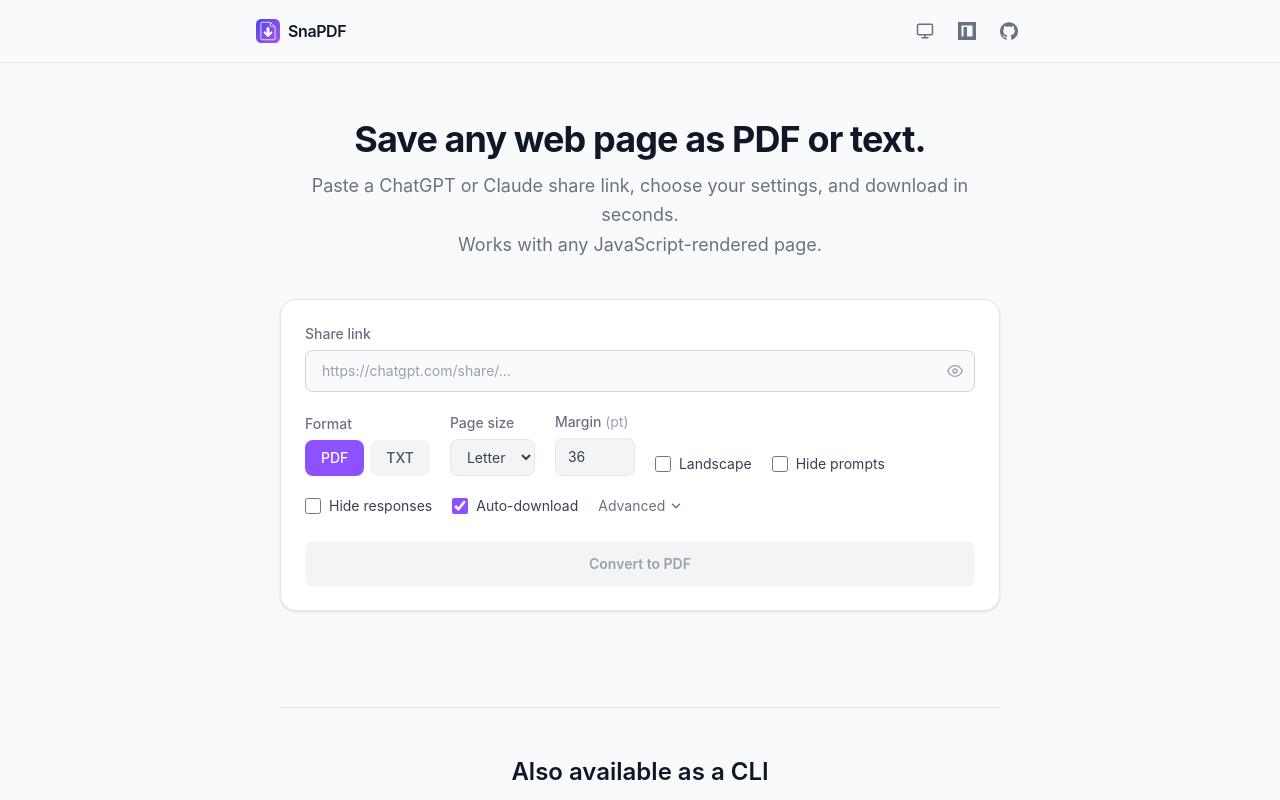
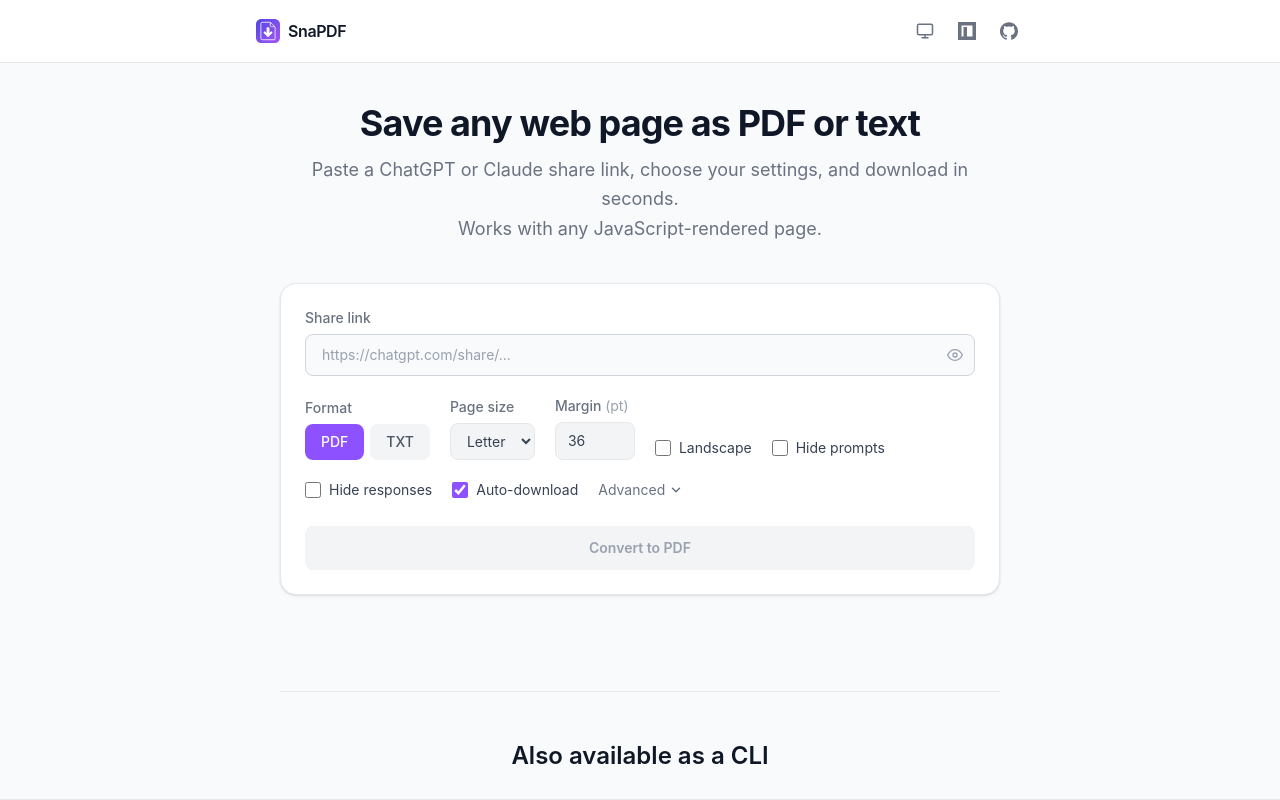
Before and after one commit to jayrdeaton/SnaPDF-Web, a Nuxt app: page / in a window 1280 px wide. Shown: the top 800 px of the page. Built offline with nearby package versions, Linux system fonts and the light colour scheme.

Commit message:
pwa and bfcache improvements

```diff
--- a/nuxt.config.ts
+++ b/nuxt.config.ts
@@ -1,7 +1,8 @@
 import { readFileSync } from 'node:fs'
 
+import tailwindcss from '@tailwindcss/vite'
+
 import type {} from './.nuxt/nuxt.node.d.ts'
-import tailwindcss from '@tailwindcss/vite'
 const pkg: { displayName: string; description: string } = JSON.parse(readFileSync('./package.json', 'utf-8'))
 export default defineNuxtConfig({
   compatibilityDate: '2025-11-01',
--- a/src/app.vue
+++ b/src/app.vue
@@ -1,8 +1,11 @@
 <template>
   <div>
-    <div class="min-h-screen bg-gray-50 dark:bg-zinc-950 text-gray-900 dark:text-zinc-100 flex flex-col transition-colors duration-200">
+    <div class="fixed inset-x-0 top-0 z-50 bg-white dark:bg-zinc-900" style="height: env(safe-area-inset-top)" aria-hidden="true" />
+    <div class="fixed inset-x-0 z-30 bg-gray-200 dark:bg-zinc-800" style="top: env(safe-area-inset-top); height: 1px" aria-hidden="true" />
+    <div class="fixed inset-x-0 bottom-0 z-30 bg-gray-200 dark:bg-zinc-800" style="height: 1px" aria-hidden="true" />
+    <div class="min-h-screen bg-gray-50 dark:bg-zinc-950 text-gray-900 dark:text-zinc-100 flex flex-col" :class="{ 'transition-colors duration-200': mounted }">
       <!-- Header -->
-      <header class="border-b border-gray-200 dark:border-zinc-800 px-6 flex-shrink-0" style="padding-top: calc(1rem + env(safe-area-inset-top)); padding-bottom: 1rem">
+      <header class="relative z-40 bg-white dark:bg-zinc-900 border-b border-gray-200 dark:border-zinc-800 px-6 shrink-0" style="padding-top: calc(1rem + env(safe-area-inset-top)); padding-bottom: 1rem">
         <div class="max-w-3xl mx-auto flex items-center justify-between">
           <div class="flex items-center gap-2">
             <img src="/icon.svg" alt="SnaPDF" class="w-6 h-6" />
@@ -48,10 +51,10 @@
       </header>
 
       <!-- Main -->
-      <main class="flex-1 max-w-3xl mx-auto w-full px-6 py-14">
+      <main class="flex-1 max-w-3xl mx-auto w-full px-6 pt-10 pb-14">
         <!-- Hero -->
         <div class="mb-10 text-center">
-          <h1 class="text-4xl font-bold tracking-tight mb-3">Save any web page as PDF or text.</h1>
+          <h1 class="text-4xl font-bold tracking-tight mb-3">Save any web page as PDF or text</h1>
           <p class="text-gray-500 dark:text-zinc-400 text-lg leading-relaxed">Paste a ChatGPT or Claude share link, choose your settings, and download in seconds.<br />Works with any JavaScript-rendered page.</p>
         </div>
 
@@ -172,7 +175,7 @@
         <div v-if="activeItem" ref="previewContainer" class="bg-white dark:bg-zinc-900 border border-gray-200 dark:border-zinc-800 rounded-2xl overflow-hidden mb-4 shadow-sm dark:shadow-none">
           <div class="flex items-center justify-between px-4 py-2.5 border-b border-gray-100 dark:border-zinc-800">
             <span class="text-sm font-medium text-gray-700 dark:text-zinc-300 truncate">{{ activeItem.filename }}</span>
-            <div class="flex items-center gap-4 flex-shrink-0 ml-4">
+            <div class="flex items-center gap-4 shrink-0 ml-4">
               <a :href="activeItem.blobUrl" :download="activeItem.filename" class="text-xs font-semibold text-violet-500 hover:text-violet-400 transition-colors">↓ Download</a>
               <button type="button" aria-label="Clear" class="text-gray-400 dark:text-zinc-500 hover:text-red-400 transition-colors" @click="clearHistory">
                 <svg xmlns="http://www.w3.org/2000/svg" width="14" height="14" viewBox="0 0 24 24" fill="none" stroke="currentColor" stroke-width="2.5" stroke-linecap="round" stroke-linejoin="round">
@@ -183,7 +186,7 @@
             </div>
           </div>
           <iframe v-if="activeItem.mimeType === 'application/pdf'" :src="activeItem.blobUrl" class="w-full border-0" style="height: 600px" title="PDF preview" />
-          <pre v-else class="p-5 text-sm font-mono text-gray-700 dark:text-zinc-300 overflow-auto max-h-96 whitespace-pre-wrap break-words">{{ activeItem.textContent }}</pre>
+          <pre v-else class="p-5 text-sm font-mono text-gray-700 dark:text-zinc-300 overflow-auto max-h-96 whitespace-pre-wrap wrap-break-word">{{ activeItem.textContent }}</pre>
         </div>
 
         <!-- Session history -->
@@ -193,22 +196,22 @@
             <button class="text-xs text-gray-400 dark:text-zinc-500 hover:text-red-500 dark:hover:text-red-400 transition-colors" @click="clearHistory">Clear all</button>
           </div>
           <div v-for="(item, index) in history" :key="item.id" :class="['flex items-center gap-3 px-5 py-3 cursor-pointer transition-colors', index < history.length - 1 ? 'border-b border-gray-100 dark:border-zinc-800' : '', activeItem?.id === item.id ? 'bg-violet-50 dark:bg-violet-950/30' : 'hover:bg-gray-50 dark:hover:bg-zinc-800/50']" @click="activeItem = item">
-            <svg xmlns="http://www.w3.org/2000/svg" width="16" height="16" viewBox="0 0 24 24" fill="none" stroke="currentColor" stroke-width="2" stroke-linecap="round" stroke-linejoin="round" class="flex-shrink-0 text-gray-400 dark:text-zinc-500">
+            <svg xmlns="http://www.w3.org/2000/svg" width="16" height="16" viewBox="0 0 24 24" fill="none" stroke="currentColor" stroke-width="2" stroke-linecap="round" stroke-linejoin="round" class="shrink-0 text-gray-400 dark:text-zinc-500">
               <path d="M14 2H6a2 2 0 0 0-2 2v16a2 2 0 0 0 2 2h12a2 2 0 0 0 2-2V8z" />
               <polyline points="14 2 14 8 20 8" />
             </svg>
             <div class="flex-1 min-w-0">
               <div class="flex items-baseline gap-2">
                 <p class="text-sm font-medium truncate">{{ item.filename }}</p>
-                <span class="flex-shrink-0 text-xs text-gray-400 dark:text-zinc-500">{{ formatSize(item.size) }}</span>
+                <span class="shrink-0 text-xs text-gray-400 dark:text-zinc-500">{{ formatSize(item.size) }}</span>
               </div>
               <div class="flex items-center gap-1.5 mt-0.5 flex-wrap">
                 <span v-for="badge in settingBadges(item.settings)" :key="badge" class="inline-block text-xs px-1.5 py-0.5 rounded bg-gray-100 dark:bg-zinc-800 text-gray-500 dark:text-zinc-400">{{ badge }}</span>
                 <p v-if="settingBadges(item.settings).length === 0" class="text-xs text-gray-400 dark:text-zinc-500 truncate">{{ item.sourceUrl }}</p>
               </div>
             </div>
-            <span class="flex-shrink-0 text-xs text-gray-400 dark:text-zinc-500">{{ formatTime(item.timestamp) }}</span>
-            <a :href="item.blobUrl" :download="item.filename" class="flex-shrink-0 flex items-center justify-center w-7 h-7 rounded-lg bg-emerald-500 hover:bg-emerald-400 text-black transition-colors" title="Download" @click.stop>
+            <span class="shrink-0 text-xs text-gray-400 dark:text-zinc-500">{{ formatTime(item.timestamp) }}</span>
+            <a :href="item.blobUrl" :download="item.filename" class="shrink-0 flex items-center justify-center w-7 h-7 rounded-lg bg-emerald-500 hover:bg-emerald-400 text-black transition-colors" title="Download" @click.stop>
               <svg xmlns="http://www.w3.org/2000/svg" width="13" height="13" viewBox="0 0 24 24" fill="none" stroke="currentColor" stroke-width="2.5" stroke-linecap="round" stroke-linejoin="round">
                 <path d="M21 15v4a2 2 0 0 1-2 2H5a2 2 0 0 1-2-2v-4" />
                 <polyline points="7 10 12 15 17 10" />
@@ -256,7 +259,7 @@
       </main>
 
       <!-- Footer -->
-      <footer class="border-t border-gray-200 dark:border-zinc-800 py-6 text-center text-sm text-gray-400 dark:text-zinc-500 flex-shrink-0">
+      <footer v-if="!isPwa" class="relative z-40 bg-white dark:bg-zinc-900 border-t border-gray-200 dark:border-zinc-800 py-6 text-center text-sm text-gray-400 dark:text-zinc-500 shrink-0">
         Powered by
         <a href="https://infinitetoken.com" target="_blank" rel="noopener" class="text-gray-500 dark:text-zinc-400 hover:text-gray-700 dark:hover:text-zinc-200 underline underline-offset-2 ml-1 transition-colors">Infinite Token</a>
       </footer>
@@ -478,7 +481,10 @@
   activeItem.value = null
 }
 
+const mounted = ref(false)
+
 onMounted(() => {
+  mounted.value = true
   isPwa.value = window.matchMedia('(display-mode: standalone)').matches || (navigator as Navigator & { standalone?: boolean }).standalone === true
 })
 
--- a/src/assets/css/main.css
+++ b/src/assets/css/main.css
@@ -1,5 +1,9 @@
 @import "tailwindcss";
 @custom-variant dark (&:where(.dark, .dark *));
+
+* {
+  touch-action: manipulation;
+}
 
 html {
   font-family:
@@ -9,16 +13,41 @@
     sans-serif;
   -webkit-font-smoothing: antialiased;
   -moz-osx-font-smoothing: grayscale;
-  background-color: rgb(249 250 251);
+  background-color: rgb(255 255 255);
+  color-scheme: light;
+  height: 100%;
+}
+
+@media (prefers-color-scheme: dark) {
+  html {
+    background-color: rgb(24 24 27);
+    color-scheme: dark;
+  }
 }
 
 html.dark {
-  background-color: rgb(9 9 11);
+  background-color: rgb(24 24 27);
   color-scheme: dark;
 }
 
-body,
-#__nuxt {
-  min-height: 100vh;
+body {
+  height: 100%;
+  width: 100%;
+  overflow: hidden;
   background-color: transparent;
 }
+
+#__nuxt {
+  height: calc(100% + env(safe-area-inset-bottom));
+  overflow-y: auto;
+  overscroll-behavior: none;
+  background-color: transparent;
+}
+
+/* Prevent iOS Safari from zooming on input focus (requires font-size >= 16px) */
+@supports (-webkit-touch-callout: none) {
+  input,
+  select {
+    font-size: 16px !important;
+  }
+}
--- /dev/null
+++ b/src/plugins/bfcache.client.ts
@@ -0,0 +1,18 @@
+export default defineNuxtPlugin(() => {
+  if ('scrollRestoration' in window.history) {
+    window.history.scrollRestoration = 'manual'
+  }
+
+  window.addEventListener('pageshow', (e) => {
+    if (e.persisted) window.location.reload()
+  })
+
+  let hiddenAt: number | null = null
+  document.addEventListener('visibilitychange', () => {
+    if (document.visibilityState === 'hidden') {
+      hiddenAt = Date.now()
+    } else if (hiddenAt && Date.now() - hiddenAt > 6 * 60 * 60 * 1000) {
+      window.location.reload()
+    }
+  })
+})
```
